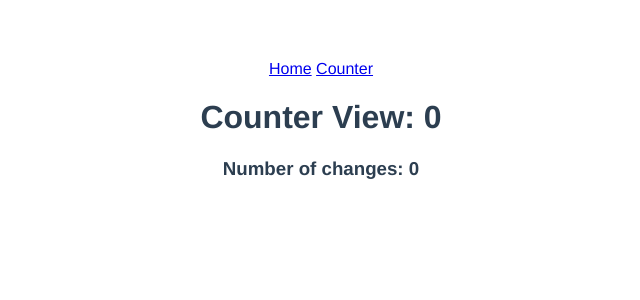
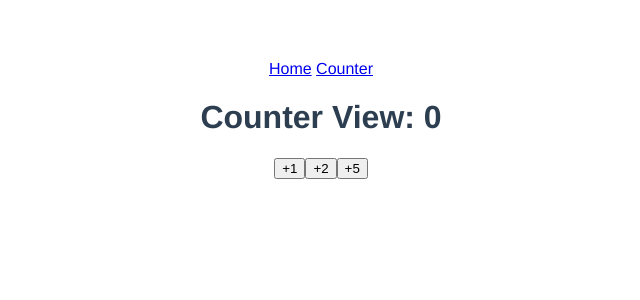
Before and after one commit to javierpb275/vue-ts-pinia-router-ca, a Vue app: page /counter in a window 1280 px wide. Shown: the top 300 px of the page, without its empty margins (319-959 px from the left). Built offline with nearby package versions, Linux system fonts and the light colour scheme.

Commit message:
using action incrementBy() from the counter store in CounterView

```diff
--- a/src/views/CounterView.vue
+++ b/src/views/CounterView.vue
@@ -2,11 +2,17 @@
 import {useCounterStore} from '../stores/counter';
 
 const counterStore = useCounterStore();
+
+const increaseBy = (value: number) => {
+    counterStore.incrementBy(value);
+}
 </script>
 
 <template>
     <h1>
     Counter View: {{counterStore.counter}}
     </h1>
-    <h3>Number of changes: {{counterStore.numberOfChanges}}</h3>
+    <button @click="increaseBy(1)">+1</button>
+    <button @click="increaseBy(2)">+2</button>
+    <button @click="increaseBy(5)">+5</button>
 </template>
```
